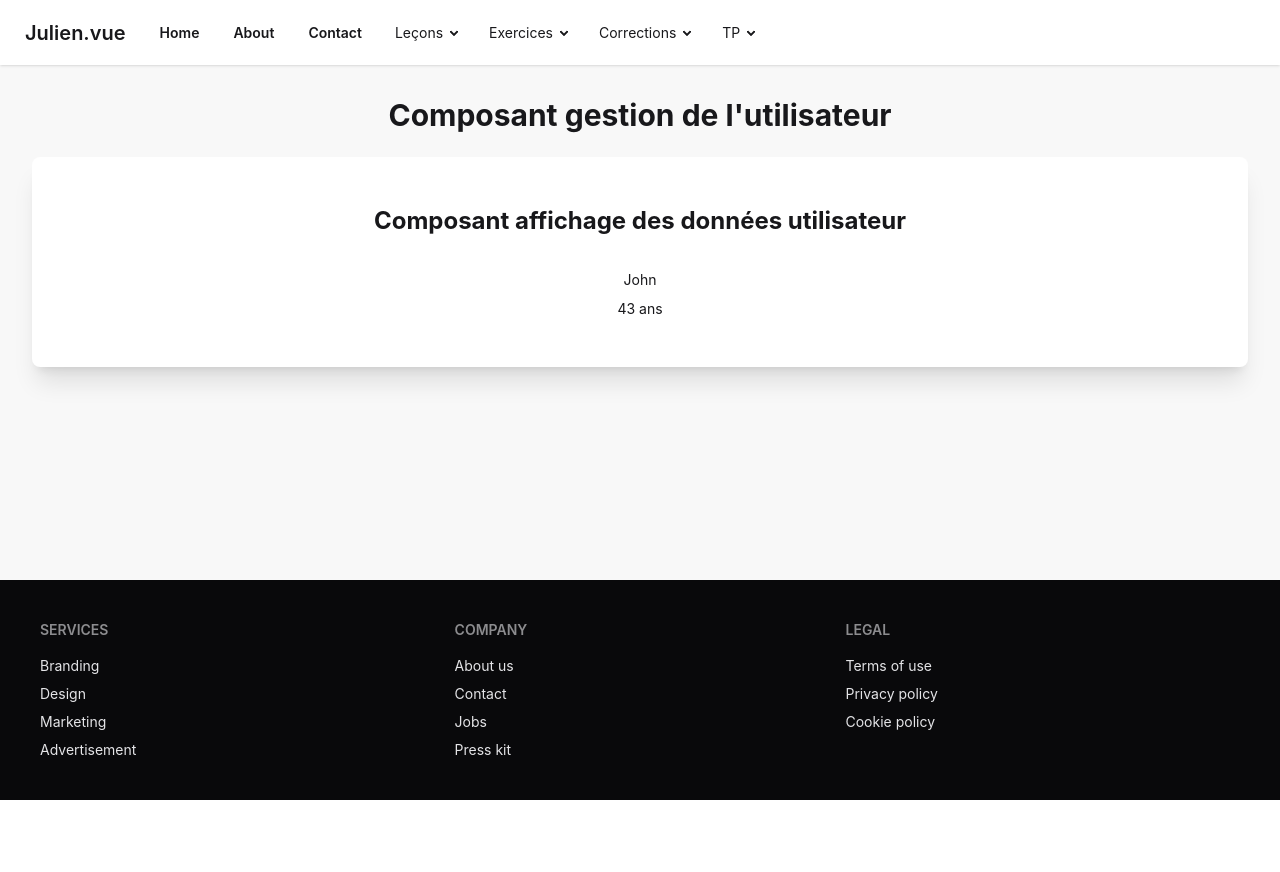
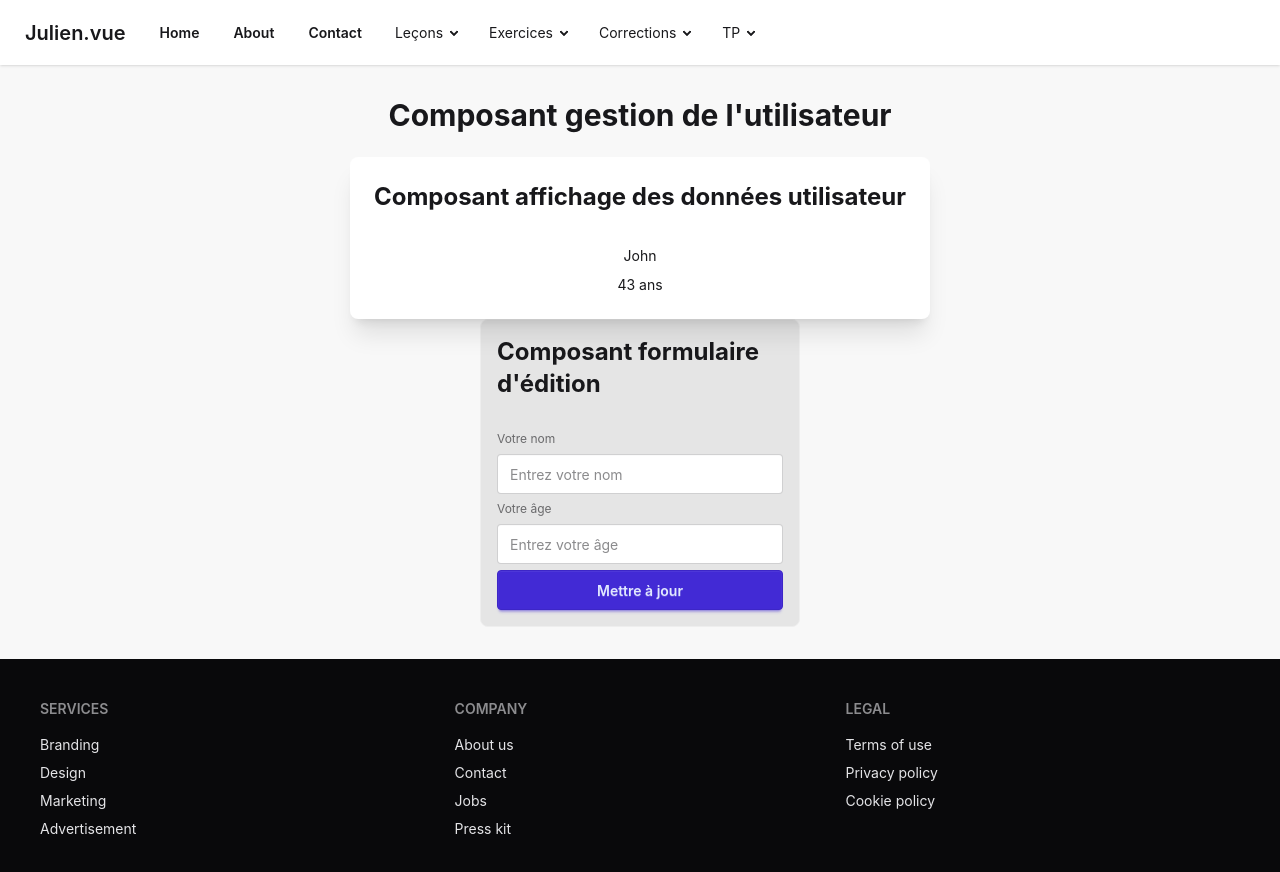
Before and after one commit to juliencongras/julien.vue, a Vue app: page /tp/component_communication in a window 1280 px wide. Shown: the top 872 px of the page. Before the commit the page ends 800 px from the top, so only its background shows below. Built offline with nearby package versions, Linux system fonts and the light colour scheme; no server answers.

Commit message:
TP Component communication formulaire

```diff
--- a/src/components/ActiveUserTp.vue
+++ b/src/components/ActiveUserTp.vue
@@ -1,5 +1,5 @@
 <template>
-    <div class="card bg-base-100 shadow-xl rounded-box p-6">
+    <div class="card bg-base-100 shadow-xl rounded-box w-fit">
         <div class="card-body text-center">
             <h2 class="text-2xl font-bold mb-6">Composant affichage des données utilisateur</h2>
             <p>{{ userName }}</p>
--- a/src/components/UserDataTp.vue
+++ b/src/components/UserDataTp.vue
@@ -0,0 +1,44 @@
+<template>
+    <form @submit.prevent class="fieldset bg-neutral-200 border-base-300 rounded-box w-xs border p-4">
+        <h2 class="text-2xl font-bold mb-6">Composant formulaire d'édition</h2>
+
+        <label class="label">Votre nom</label>
+        <input type="text" class="input" placeholder="Entrez votre nom" v-model="userName" />
+
+        <label class="label">Votre âge</label>
+        <input type="text" class="input" placeholder="Entrez votre âge" v-model="userAge" />
+
+        <button class="btn btn-primary" @click="updateUserData()">Mettre à jour</button>
+    </form>
+</template>
+
+
+<script setup lang="js">
+import { ref } from 'vue';
+
+const userName = ref('');
+const userAge = ref('');
+
+const emit = defineEmits({
+    "userDataEmitUpdate": (emitName, emitAge)=>{
+        if(!emitName){
+            console.warn("L'événement userDataEmitUpdate a été émis sans nom.");
+            return false;
+        }
+
+        if(!emitAge){
+            console.warn("L'événement userDataEmitUpdate a été émis sans âge.");
+            return false;
+        }
+
+        return true;
+    },
+})
+
+function updateUserData(){
+    emit("userDataEmitUpdate", userName.value, userAge.value);
+    userName.value = '';
+    userAge.value = '';
+}
+
+</script>
--- a/src/views/tp/tp-component-communication.vue
+++ b/src/views/tp/tp-component-communication.vue
@@ -1,17 +1,25 @@
 <template>
     <h1 class="text-3xl font-bold mb-6 text-center">Composant gestion de l'utilisateur</h1>
-    <ActiveUserTp
-    v-bind:user-name="parentUserData.name"
-    v-bind:user-age="parentUserData.age" />
+    <div class="flex flex-col items-center justify-center">
+        <ActiveUserTp
+        v-bind:user-name="parentUserData.name"
+        v-bind:user-age="parentUserData.age" />
+        <UserDataTp />
+    </div>
 </template>
 
 <script setup lang='js'>
 import { ref } from 'vue';
 import ActiveUserTp from '../../components/ActiveUserTp.vue';
+import UserDataTp from '../../components/UserDataTp.vue';
 
 const parentUserData = ref({
     name: "John",
     age: 43
 })
 
+function updateUser(){
+
+}
+
 </script>
```
